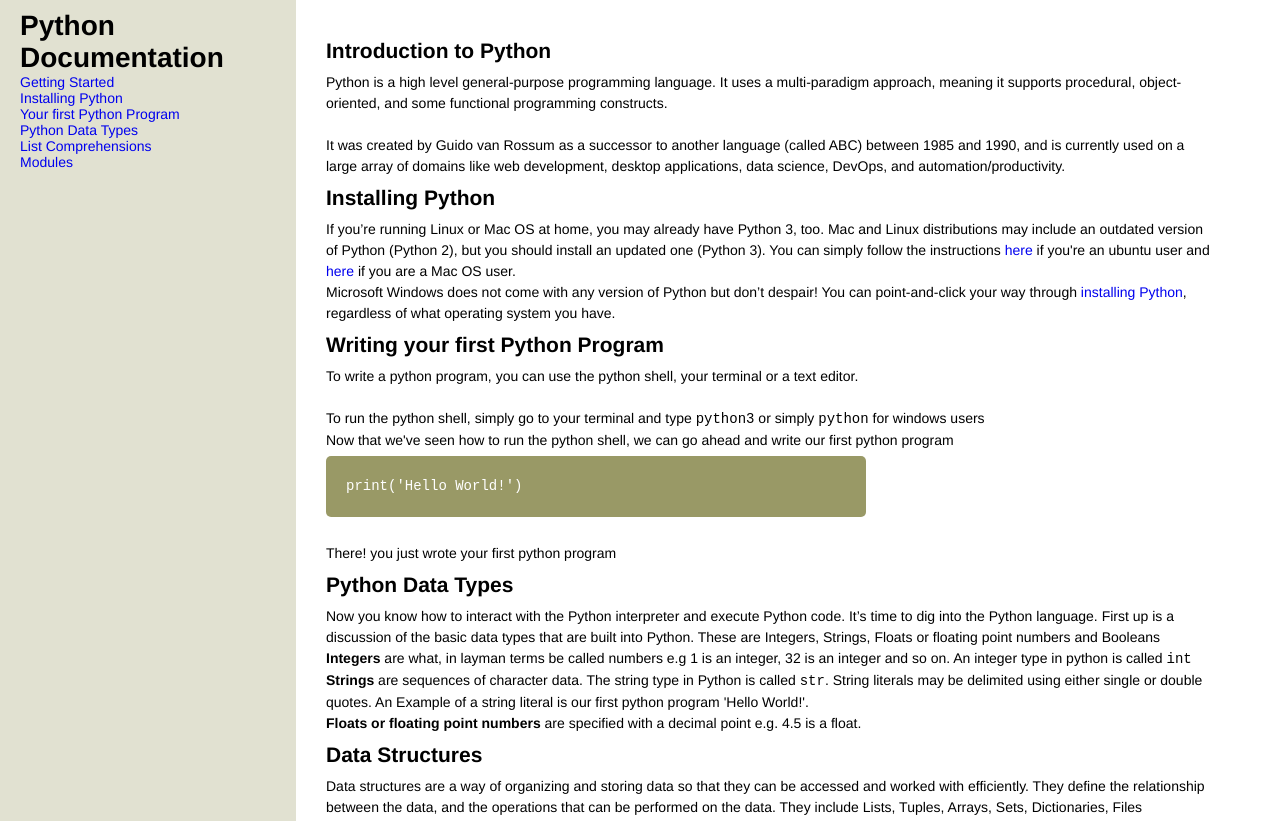
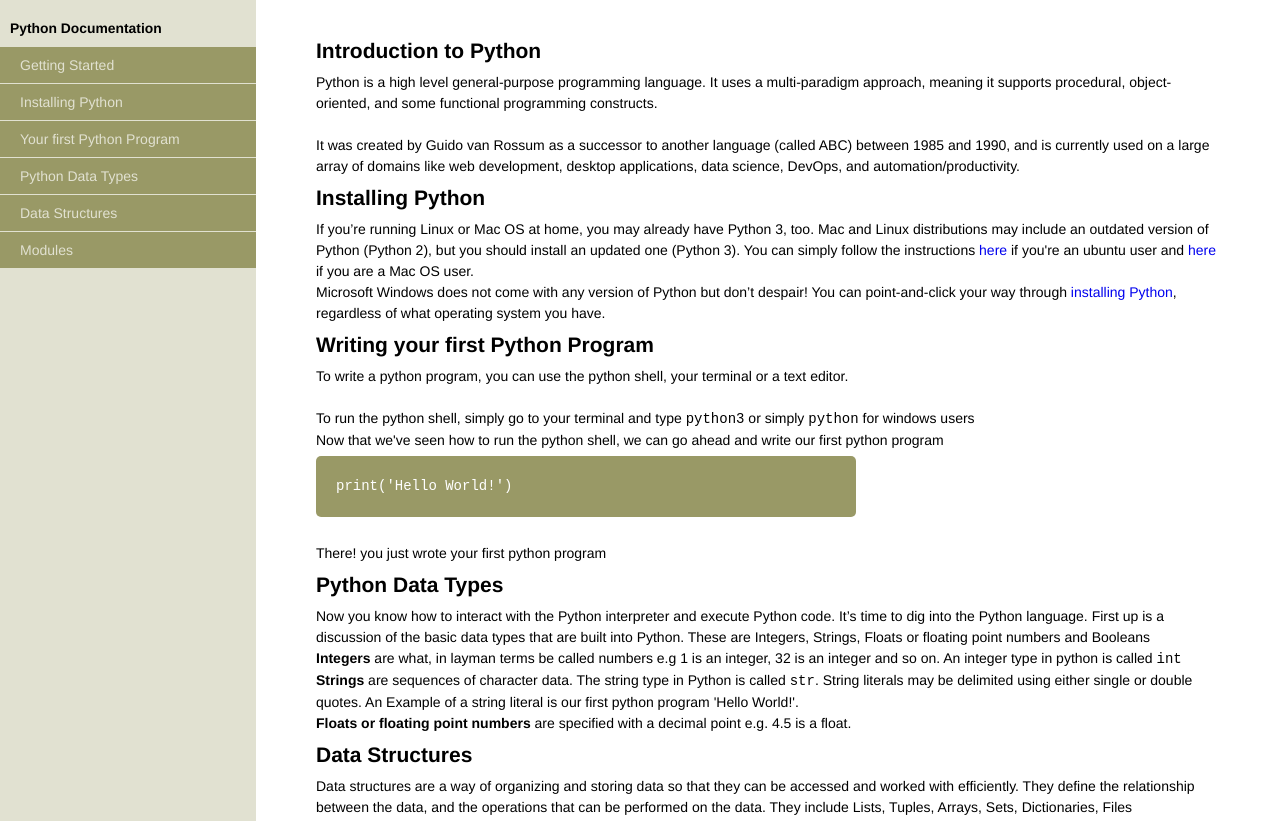
Before and after one commit to TheInvincible/documentation_page, a plain HTML site: page index.html in a window 1280 px wide. Shown: the top 821 px of the page. Drawn offline with Linux system fonts and the light colour scheme.

Commit message:
Navigation bar styling

```diff
--- a/css/styles.css
+++ b/css/styles.css
@@ -16,14 +16,14 @@ Created by Eva Nanyonga
     float: left;
     position: absolute;
     background-color: #e1e1d1;
-    padding: 10px 20px;
+    padding: 10px 0px;
 }
 
 #main-doc {
 	position: absolute;
     float: right;
     margin-left: 20%;
-    padding: 30px 70px;
+    padding: 30px 60px;
 }
 
 h1 {
@@ -41,6 +41,13 @@ p {
 
 ul {
 	list-style: none;
+}
+
+li {
+	border-top: #e1e1d1 1px solid;
+	padding: 10px 20px;
+	background-color: #999966;
+	color: #e1e1d1;
 }
 
 a {
@@ -61,14 +68,20 @@ code {
 	border-radius: 5px;
 }
 
-/*@media screen and (min-width: 768px) {
+@media screen and (min-width: 768px) {
 	#navbar {
-	    height: 480%;
-}*/
+	    height: 400%;
+		}
+		h1 {
+			font-size: 99%;
+			padding: 10px;
+		}
+}
 
 @media screen and (max-width: 320px) {
 	#navbar {
 	    height: 105%;
+		}
 }
 
 @media only screen and (min-width: 1200px) {
--- a/index.html
+++ b/index.html
@@ -16,7 +16,7 @@
 						<a href="#install-python"><li>Installing Python</li></a>
 						<a href="#first-program"><li>Your first Python Program</li></a>
 						<a href="#data-types"><li>Python Data Types</li></a>
-						<a href="#data-structures"><li>List Comprehensions</li></a>
+						<a href="#data-structures"><li>Data Structures</li></a>
 						<a href="#regular"><li>Modules</li></a>
 					</ul>
 				</nav>
```
Also changed, not shown: 1 other file.
